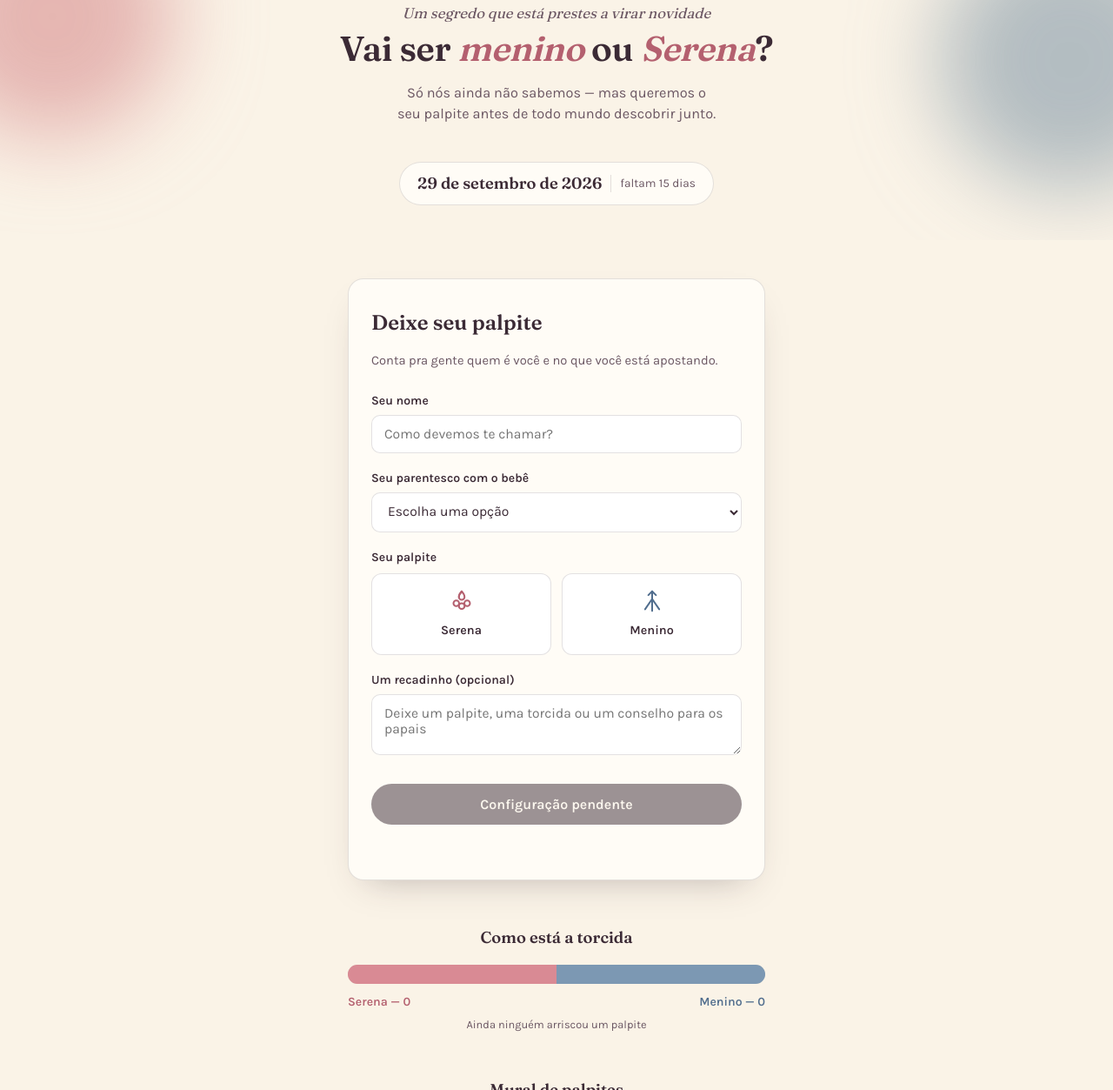
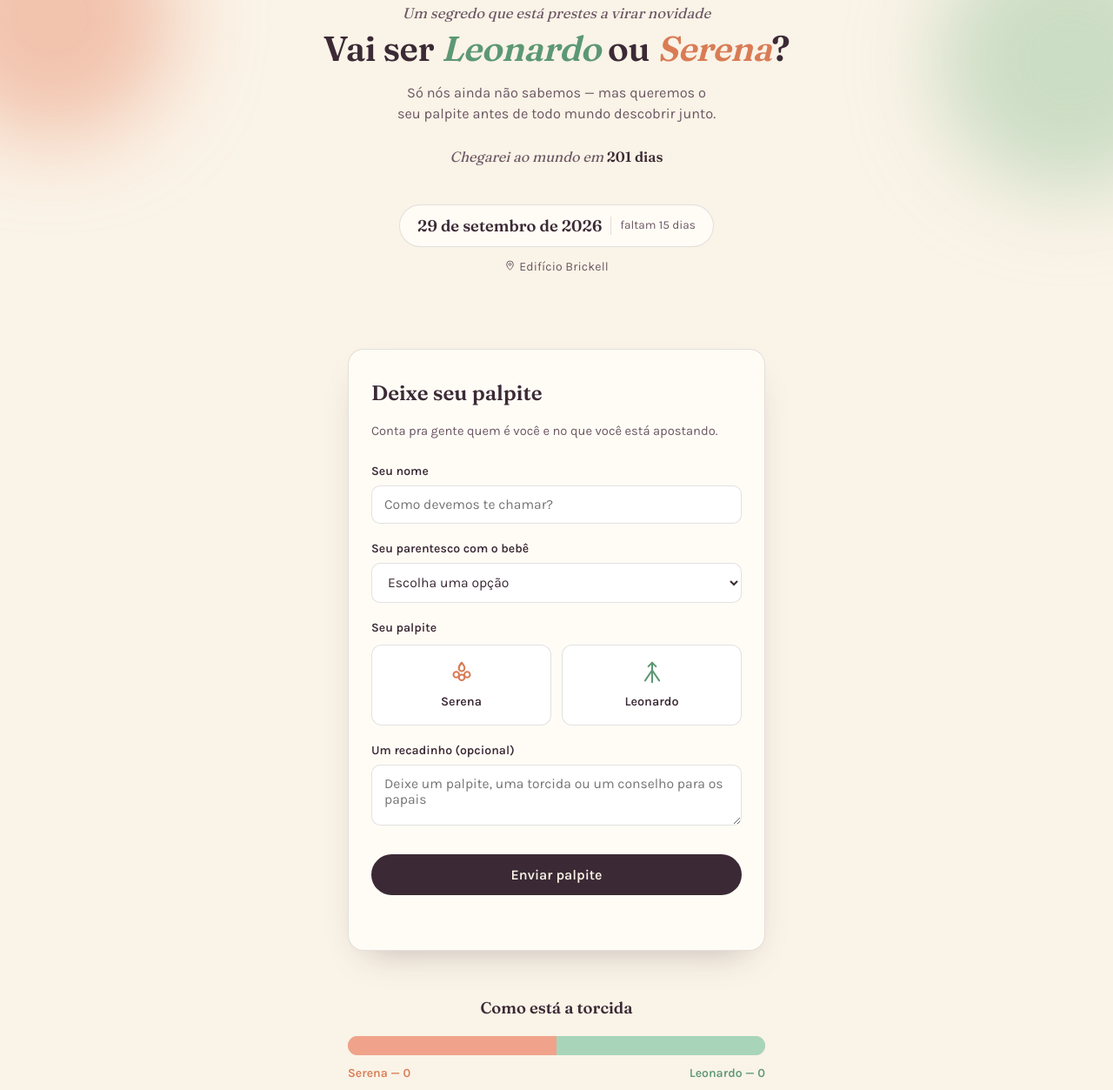
Before and after one commit to JeferLemes/MeninoOuMenina, a plain HTML site: page index.html in a window 1280 px wide. Shown: the part 61-1314 px from the top of the page at 87% size. Drawn offline with Linux system fonts and the light colour scheme; no server answers.

Commit message:
Update title and guessing options in index.html

```diff
--- a/index.html
+++ b/index.html
@@ -3,7 +3,7 @@
 <head>
 <meta charset="UTF-8">
 <meta name="viewport" content="width=device-width, initial-scale=1.0">
-<title>Menino ou menina?</title>
+<title>Leonardo ou Serena?</title>
 <link rel="preconnect" href="https://fonts.googleapis.com">
 <link rel="preconnect" href="https://fonts.gstatic.com" crossorigin>
 <link href="https://fonts.googleapis.com/css2?family=Fraunces:opsz,wght@9..144,400;9..144,500;9..144,600;9..144,700&family=Karla:wght@400;500;600;700&display=swap" rel="stylesheet">
@@ -13,10 +13,10 @@
     --card:#FFFCF6;
     --ink:#3B2A35;
     --ink-soft:#6B5763;
-    --rose:#D98A94;
-    --rose-deep:#B4606F;
-    --blue:#7C98B3;
-    --blue-deep:#516E8E;
+    --rose:#F0A38A;
+    --rose-deep:#D97C55;
+    --blue:#A8D5BA;
+    --blue-deep:#5C9873;
     --gold:#E3A857;
     --border:rgba(59,42,53,.14);
   }
@@ -89,7 +89,9 @@
     line-height:1.12;
     letter-spacing:-.01em;
   }
-  .hero h1 em{font-style:italic; color:var(--rose-deep);}
+  .hero h1 em{font-style:italic;}
+  .hero h1 em.c-leo{color:var(--blue-deep);}
+  .hero h1 em.c-serena{color:var(--rose-deep);}
   .hero p.sub{
     margin-top:16px;
     color:var(--ink-soft);
@@ -118,6 +120,34 @@
     color:var(--ink-soft);
     border-left:1px solid var(--border);
     padding-left:10px;
+  }
+
+  .venue{
+    margin-top:12px;
+    font-size:.88rem;
+    color:var(--ink-soft);
+    letter-spacing:.01em;
+  }
+  .venue svg{
+    width:13px; height:13px;
+    stroke:var(--ink-soft);
+    fill:none;
+    stroke-width:1.8;
+    vertical-align:-1px;
+    margin-right:4px;
+  }
+
+  .birth-note{
+    margin-top:24px;
+    font-family:'Fraunces',serif;
+    font-style:italic;
+    font-size:1.02rem;
+    color:var(--ink-soft);
+  }
+  .birth-note strong{
+    color:var(--ink);
+    font-style:normal;
+    font-weight:600;
   }
 
   /* ---------- CARD (invitation form) ---------- */
@@ -308,11 +338,15 @@
   <div class="blob blob-blue"></div>
   <div class="hero-content">
     <div class="kicker">Um segredo que está prestes a virar novidade</div>
-    <h1>Vai ser <em>menino</em> ou <em>Serena</em>?</h1>
+    <h1>Vai ser <em class="c-leo">Leonardo</em> ou <em class="c-serena">Serena</em>?</h1>
     <p class="sub">Só nós ainda não sabemos — mas queremos o seu palpite antes de todo mundo descobrir junto.</p>
+    <p class="birth-note">Chegarei ao mundo em <strong id="birthCountdown">...</strong></p>
     <div class="date-badge">
       <span class="day">29 de setembro de 2026</span>
       <span class="days-left" id="daysLeft"></span>
+    </div>
+    <div class="venue">
+      <svg viewBox="0 0 24 24"><path d="M12 21s-7-6.5-7-12a7 7 0 1 1 14 0c0 5.5-7 12-7 12Z"/><circle cx="12" cy="9" r="2.5"/></svg>Edifício Brickell
     </div>
   </div>
 </div>
@@ -362,7 +396,7 @@
             <path d="m12 10 6.5 9.5"/>
             <path d="M12 10 12 21"/>
           </svg>
-          <span>Menino</span>
+          <span>Leonardo</span>
         </div>
       </div>
 
@@ -382,7 +416,7 @@
     </div>
     <div class="tally-labels">
       <span class="l-menina" id="lblMenina">Serena — 0</span>
-      <span class="l-menino" id="lblMenino">Menino — 0</span>
+      <span class="l-menino" id="lblMenino">Leonardo — 0</span>
     </div>
     <div class="tally-total" id="tallyTotal"></div>
   </div>
@@ -397,27 +431,7 @@
   <footer>Feito com carinho para quem já ama esse bebê antes mesmo de conhecê-lo.</footer>
 </div>
 
-<script type="module">
-  import { initializeApp } from "https://www.gstatic.com/firebasejs/10.13.0/firebase-app.js";
-  import {
-    getFirestore, collection, addDoc, onSnapshot, query, orderBy
-  } from "https://www.gstatic.com/firebasejs/10.13.0/firebase-firestore.js";
-
-  // ---- CONFIGURAÇÃO DO FIREBASE ----
-  // Crie um projeto gratuito em https://console.firebase.google.com,
-  // ative o Firestore Database e cole aqui as chaves do seu projeto
-  // (Configurações do projeto > Geral > "Seus apps" > Config).
-  const firebaseConfig = {
-    apiKey: "COLE_AQUI",
-    authDomain: "COLE_AQUI",
-    projectId: "COLE_AQUI",
-    storageBucket: "COLE_AQUI",
-    messagingSenderId: "COLE_AQUI",
-    appId: "COLE_AQUI"
-  };
-
-  const isConfigured = firebaseConfig.apiKey !== "COLE_AQUI";
-
+<script>
   const form = document.getElementById('guessForm');
   const submitBtn = document.getElementById('submitBtn');
   const formMsg = document.getElementById('formMsg');
@@ -433,6 +447,17 @@
   document.getElementById('daysLeft').textContent =
     diff > 0 ? `faltam ${diff} dia${diff === 1 ? '' : 's'}` :
     diff === 0 ? 'é hoje!' : 'já passou';
+
+  // ---- previsão de nascimento (dias) ----
+  const birthTarget = new Date(2027, 3, 3); // 3 de abril de 2027
+  const birthDiffMs = birthTarget - new Date();
+  const birthEl = document.getElementById('birthCountdown');
+  if (birthDiffMs > 0){
+    const birthDays = Math.ceil(birthDiffMs / 86400000);
+    birthEl.textContent = `${birthDays} dia${birthDays === 1 ? '' : 's'}`;
+  } else {
+    birthEl.textContent = 'a partir de agora!';
+  }
 
   // ---- relation "outro" toggle ----
   relationSelect.addEventListener('change', () => {
@@ -466,7 +491,7 @@
     document.getElementById('barMenina').style.width = pMenina + '%';
     document.getElementById('barMenino').style.width = pMenino + '%';
     document.getElementById('lblMenina').textContent = `Serena — ${meninaCount}`;
-    document.getElementById('lblMenino').textContent = `Menino — ${meninoCount}`;
+    document.getElementById('lblMenino').textContent = `Leonardo — ${meninoCount}`;
     document.getElementById('tallyTotal').textContent =
       total ? `${total} palpite${total === 1 ? '' : 's'} até agora` : 'Ainda ninguém arriscou um palpite';
   }
@@ -489,33 +514,29 @@
           <span class="name">${safe(g.name)}</span>
           <span class="relation">${safe(g.relation)}</span>
         </div>
-        <span class="guess-tag ${g.guess}">${g.guess === 'menina' ? 'Serena' : 'Menino'}</span>
-        ${g.message ? `<div class="message">“${safe(g.message)}”</div>` : ''}
+        <span class="guess-tag ${g.guess}">${g.guess === 'menina' ? 'Serena' : 'Leonardo'}</span>
       `;
       grid.appendChild(card);
     });
   }
 
-  if (!isConfigured){
-    document.getElementById('muralGrid').innerHTML =
-      '<div class="empty-state">O site ainda não está conectado a um banco de dados, então os palpites não podem ser salvos. Configure o Firebase no código (veja o comentário no topo do script) para habilitar.</div>';
-    renderTally([]);
-    submitBtn.disabled = true;
-    submitBtn.textContent = 'Configuração pendente';
-  } else {
-    const app = initializeApp(firebaseConfig);
-    const db = getFirestore(app);
-    const guessesRef = collection(db, 'guesses');
-
-    onSnapshot(query(guessesRef, orderBy('ts', 'desc')), snapshot => {
-      const guesses = snapshot.docs.map(d => d.data());
+  async function loadGuesses(){
+    try{
+      const res = await fetch('/api/guesses');
+      if (!res.ok) throw new Error(`HTTP ${res.status}`);
+      const guesses = await res.json();
       renderTally(guesses);
       renderMural(guesses);
-    }, err => {
+    }catch(err){
       console.error('Erro ao carregar palpites', err);
       document.getElementById('muralGrid').innerHTML =
         '<div class="empty-state">Não foi possível carregar os palpites agora.</div>';
-    });
+    }
+  }
+
+  loadGuesses();
+  // atualiza sozinho a cada 8s, para os palpites de outros convidados aparecerem sem precisar recarregar
+  setInterval(loadGuesses, 8000);
 
   form.addEventListener('submit', async (e) => {
     e.preventDefault();
@@ -536,16 +557,23 @@
     submitBtn.disabled = true;
     submitBtn.textContent = 'Enviando...';
 
-      const entry = { name, relation, guess: selectedGuess, message, ts: Date.now() };
+    const entry = { name, relation, guess: selectedGuess, message };
 
     try{
-        await addDoc(guessesRef, entry);
+      const res = await fetch('/api/guesses', {
+        method: 'POST',
+        headers: { 'Content-Type': 'application/json' },
+        body: JSON.stringify(entry)
+      });
+      if (!res.ok) throw new Error(`HTTP ${res.status}`);
+
       formMsg.textContent = 'Palpite registrado! Obrigado por participar.';
       formMsg.className = 'form-msg ok';
       form.reset();
       opts.forEach(o => o.dataset.active = 'false');
       selectedGuess = null;
       relationOther.style.display = 'none';
+      await loadGuesses();
     }catch(err){
       console.error(err);
       const detail = err && err.message ? ` (${err.message})` : '';
@@ -556,7 +584,6 @@
       submitBtn.textContent = 'Enviar palpite';
     }
   });
-  }
 </script>
 </body>
 </html>
```
Lines whose indentation alone changed are shown as unchanged.
